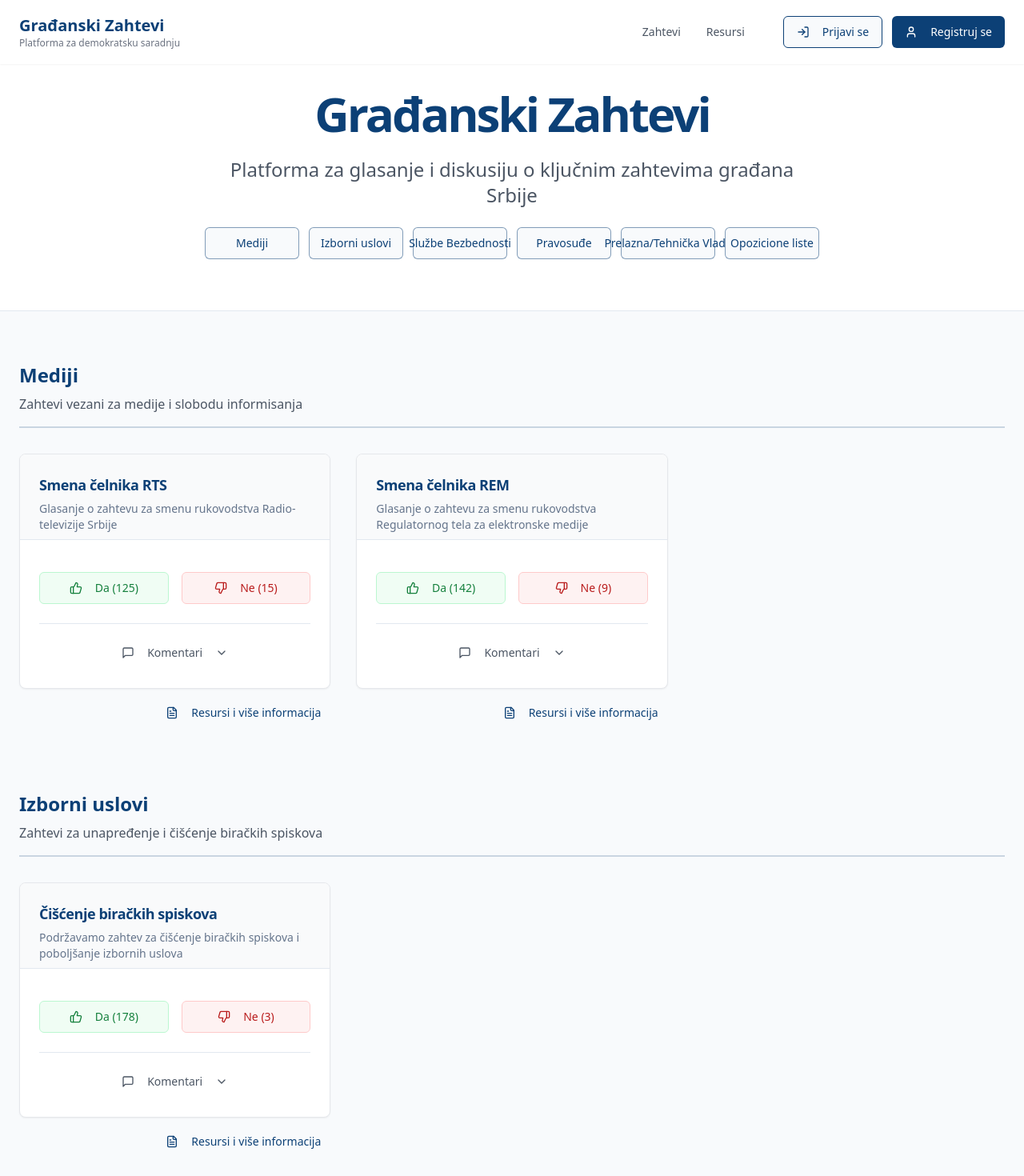
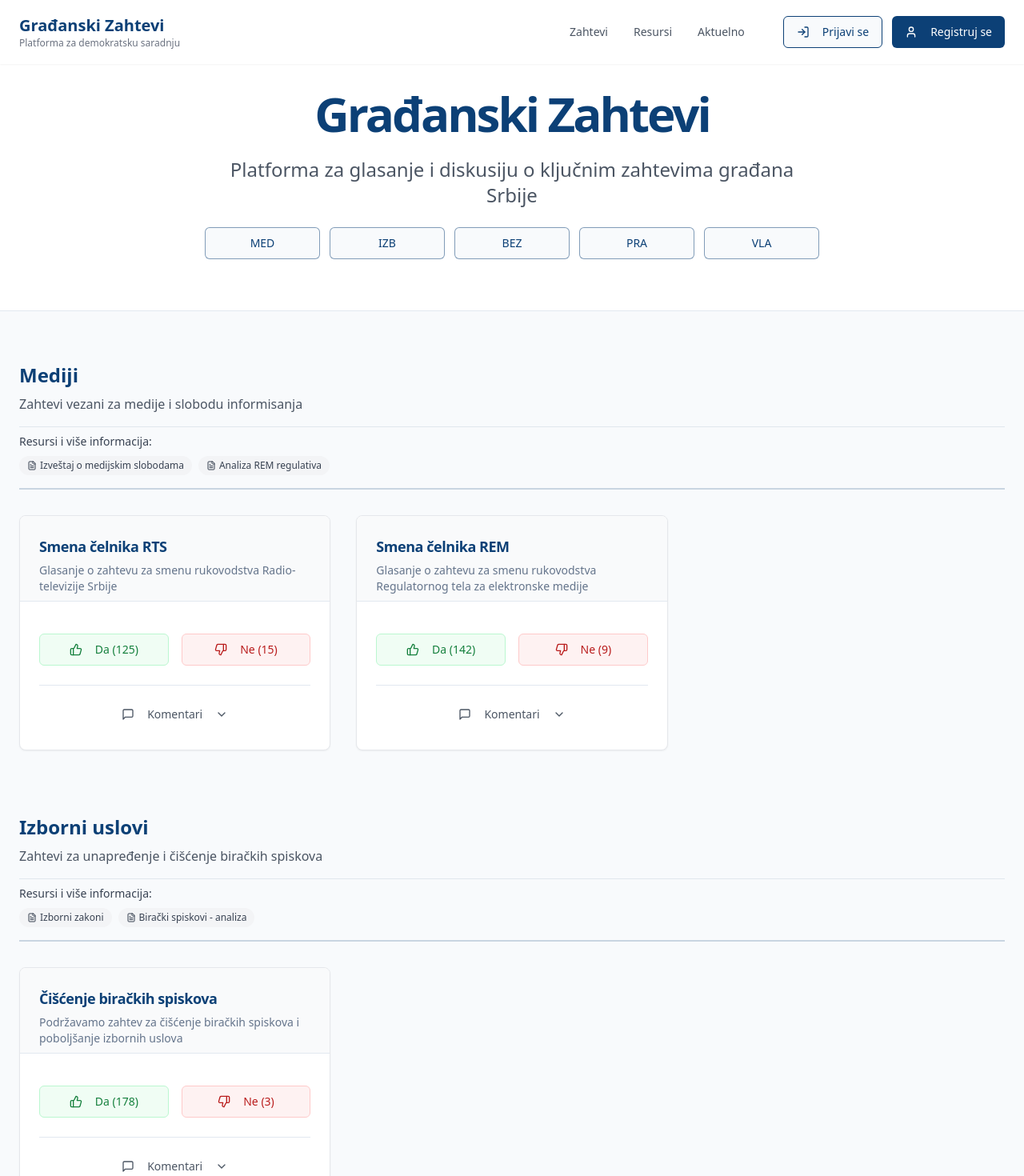
Before and after one commit to rajko-rad/gradjanskizahtevi, a React (Vite) app: page / in a window 1280 px wide. Shown: the top 1470 px of the page at 80% size. Built offline with nearby package versions, Linux system fonts and the light colour scheme.

Commit message:
Refactor: Improve layout and content organization
- Move "Hronologija zahteva" to the top and rename to "Aktuelno".
- Group resources by category.
- Remove "Recent Discussions" section.
- Abbreviate category button names.
- Merge the last two categories into one.

```diff
--- a/src/components/Header.tsx
+++ b/src/components/Header.tsx
@@ -34,6 +34,7 @@ export function Header() {
         <nav className="hidden md:flex items-center gap-8">
           <a href="#" className="text-sm font-medium text-gray-600 hover:text-serbia-blue transition-colors">Zahtevi</a>
           <a href="#" className="text-sm font-medium text-gray-600 hover:text-serbia-blue transition-colors">Resursi</a>
+          <a href="#" className="text-sm font-medium text-gray-600 hover:text-serbia-blue transition-colors">Aktuelno</a>
 
           <div className="flex items-center gap-3 ml-4">
             <Button variant="outline" className="border-serbia-blue text-serbia-blue hover:bg-serbia-blue/10">
@@ -54,6 +55,7 @@ export function Header() {
           <div className="px-4 py-6 space-y-6">
             <a href="#" className="block text-sm font-medium text-gray-600 hover:text-serbia-blue">Zahtevi</a>
             <a href="#" className="block text-sm font-medium text-gray-600 hover:text-serbia-blue">Resursi</a>
+            <a href="#" className="block text-sm font-medium text-gray-600 hover:text-serbia-blue">Aktuelno</a>
 
             <div className="flex flex-col gap-3 pt-2">
               <Button variant="outline" className="w-full border-serbia-blue text-serbia-blue hover:bg-serbia-blue/10">
--- a/src/data/mockData.ts
+++ b/src/data/mockData.ts
@@ -3,38 +3,58 @@ export const categories = [
   {
     id: "media",
     title: "Mediji",
+    shortTitle: "MED",
     description: "Zahtevi vezani za medije i slobodu informisanja",
-    count: 2
+    count: 2,
+    resources: [
+      { title: "Izveštaj o medijskim slobodama", url: "#" },
+      { title: "Analiza REM regulativa", url: "#" }
+    ]
   },
   {
     id: "elections",
     title: "Izborni uslovi",
+    shortTitle: "IZB",
     description: "Zahtevi za unapređenje i čišćenje biračkih spiskova",
-    count: 1
+    count: 1,
+    resources: [
+      { title: "Izborni zakoni", url: "#" },
+      { title: "Birački spiskovi - analiza", url: "#" }
+    ]
   },
   {
     id: "security",
     title: "Službe Bezbednosti",
+    shortTitle: "BEZ",
     description: "Zahtevi vezani za reforme službi bezbednosti",
-    count: 1
+    count: 1,
+    resources: [
+      { title: "Zakon o službama bezbednosti", url: "#" },
+      { title: "Reforma BIA - predlozi", url: "#" }
+    ]
   },
   {
     id: "judiciary",
     title: "Pravosuđe",
+    shortTitle: "PRA",
     description: "Zahtevi za reformu pravosuđa",
-    count: 1
+    count: 1,
+    resources: [
+      { title: "Status pravosuđa u Srbiji", url: "#" },
+      { title: "Nezavisnost tužilaštva", url: "#" }
+    ]
   },
   {
     id: "government",
-    title: "Prelazna/Tehnička Vlada",
-    description: "Predlozi za formiranje prelazne ili tehničke vlade",
-    count: 3
-  },
-  {
-    id: "opposition",
-    title: "Opozicione liste",
-    description: "Predlozi za sastav opozicionih lista na izborima",
-    count: 1
+    title: "Prelazna Vlada i Opozicija",
+    shortTitle: "VLA",
+    description: "Predlozi za formiranje prelazne vlade i opoziciono delovanje",
+    count: 4,
+    resources: [
+      { title: "Modeli tehničke vlade", url: "#" },
+      { title: "Primeri prelaznih vlada u regionu", url: "#" },
+      { title: "Analiza opozicionih lista", url: "#" }
+    ]
   }
 ];
 
@@ -123,7 +143,7 @@ export const requests = [
   },
   {
     id: "opposition-list",
-    categoryId: "opposition",
+    categoryId: "government",
     title: "Sastav opozicione liste za slobodne izbore",
     description: "Kako bi opozicione liste trebale da se organizuju za izbore",
     type: "multiple",
--- a/src/pages/Index.tsx
+++ b/src/pages/Index.tsx
@@ -2,12 +2,10 @@
 import { Header } from "@/components/Header";
 import { Footer } from "@/components/Footer";
 import { VoteCard } from "@/components/VoteCard";
-import { CommentSystem } from "@/components/CommentSystem";
 import { categories, requests, mockComments } from "@/data/mockData";
 import { Button } from "@/components/ui/button";
 import {
   ArrowRight,
-  MessageSquare,
   FileText,
   Clock,
   Calendar
@@ -62,7 +60,7 @@ const Index = () => {
             </p>
 
             {/* Topic buttons in the banner */}
-            <div className="grid grid-cols-2 sm:grid-cols-3 md:grid-cols-6 gap-3 w-full mt-8">
+            <div className="grid grid-cols-2 sm:grid-cols-3 md:grid-cols-5 gap-3 w-full mt-8">
               {categories.map((category) => (
                 <Button
                   key={category.id}
@@ -70,7 +68,7 @@ const Index = () => {
                   className="text-serbia-blue border-serbia-blue/50 hover:bg-serbia-blue/10"
                   onClick={() => document.getElementById(category.id)?.scrollIntoView({ behavior: 'smooth' })}
                 >
-                  {category.title}
+                  {category.shortTitle}
                 </Button>
               ))}
             </div>
@@ -91,6 +89,25 @@ const Index = () => {
                 <div className="border-b-2 pb-4 mb-8 border-serbia-blue/20">
                   <h2 className="text-2xl font-bold text-serbia-blue">{category.title}</h2>
                   <p className="text-gray-600 mt-2">{category.description}</p>
+
+                  {/* Resources by category */}
+                  {category.resources && category.resources.length > 0 && (
+                    <div className="mt-4 pt-2 border-t border-serbia-blue/10">
+                      <h3 className="text-sm font-medium text-gray-700 mb-2">Resursi i više informacija:</h3>
+                      <div className="flex flex-wrap gap-2">
+                        {category.resources.map((resource, index) => (
+                          <a
+                            key={index}
+                            href={resource.url}
+                            className="inline-flex items-center text-xs font-medium px-2.5 py-1 bg-gray-100 text-gray-700 rounded-full hover:bg-serbia-blue/10 hover:text-serbia-blue"
+                          >
+                            <FileText className="mr-1 h-3 w-3" />
+                            {resource.title}
+                          </a>
+                        ))}
+                      </div>
+                    </div>
+                  )}
                 </div>
 
                 <div className="grid grid-cols-1 md:grid-cols-2 lg:grid-cols-3 gap-8">
@@ -106,12 +123,6 @@ const Index = () => {
                         initialVotes={request.initialVotes}
                         hasComments={request.hasComments}
                       />
-                      <div className="mt-3 flex justify-end">
-                        <Button variant="ghost" size="sm" className="text-serbia-blue hover:bg-serbia-blue/10">
-                          <FileText className="mr-2 h-4 w-4" />
-                          Resursi i više informacija
-                        </Button>
-                      </div>
                     </div>
                   ))}
                 </div>
@@ -122,11 +133,11 @@ const Index = () => {
       </section>
 
       {/* Timeline/Events Section */}
-      <section className="py-16 bg-gray-50">
+      <section className="py-16 bg-gray-50" id="aktuelno">
         <div className="container px-4 md:px-6">
           <div className="max-w-3xl mx-auto">
             <div className="text-center mb-12">
-              <h2 className="text-3xl font-bold tracking-tight text-serbia-blue mb-4">Hronologija zahteva</h2>
+              <h2 className="text-3xl font-bold tracking-tight text-serbia-blue mb-4">Aktuelno</h2>
               <p className="text-gray-600 text-lg">
                 Pregled istorijskih događaja i inicijativa različitih društvenih aktera
               </p>
@@ -154,29 +165,6 @@ const Index = () => {
         </div>
       </section>
 
-      {/* Recent Discussions */}
-      <section className="py-16 bg-white">
-        <div className="container px-4 md:px-6">
-          <div className="flex flex-col items-center">
-            <div className="max-w-xl text-center mb-12">
-              <h2 className="text-3xl font-bold tracking-tight text-serbia-blue mb-4">Nedavne diskusije</h2>
-              <p className="text-gray-600 text-lg">
-                Pridružite se diskusiji o najvažnijim zahtevima i izrazite svoje mišljenje
-              </p>
-            </div>
-            <div className="w-full max-w-3xl bg-white rounded-xl shadow-md overflow-hidden">
-              <div className="p-6 border-b">
-                <h3 className="font-medium flex items-center gap-2">
-                  <MessageSquare className="h-5 w-5 text-serbia-blue" />
-                  Popularne diskusije
-                </h3>
-              </div>
-              <CommentSystem comments={mockComments} />
-            </div>
-          </div>
-        </div>
-      </section>
-
       {/* CTA Section */}
       <section className="py-16 bg-serbia-blue text-white">
         <div className="container px-4 md:px-6">
```
